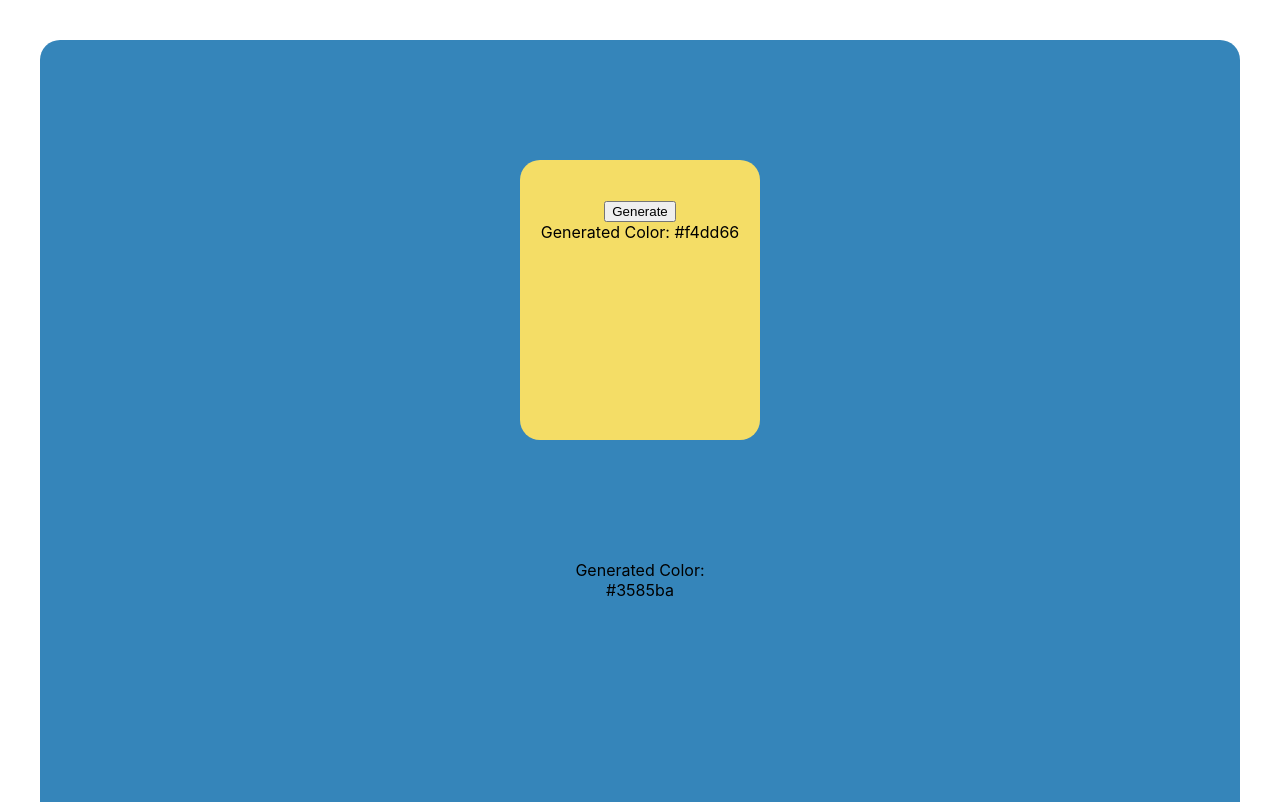
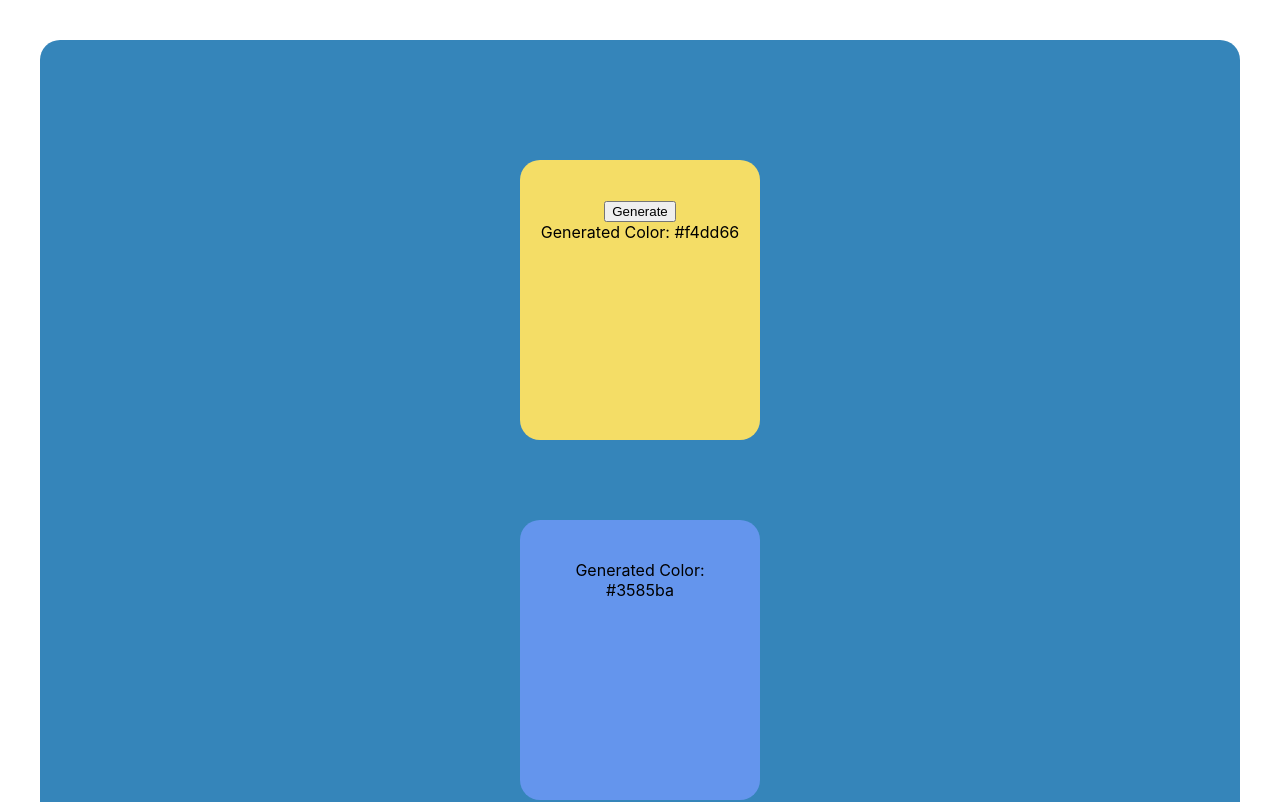
Before and after one commit to CamilaFenzl/react-random-color-generator, a React app: page / in a window 1280 px wide. Shown: the top 802 px of the page. Built offline with nearby package versions, Linux system fonts and the light colour scheme; the HTML template or start-up script is replaced by a standard one.

Commit message:
Fix button

```diff
--- a/src/App.css
+++ b/src/App.css
@@ -11,6 +11,7 @@
 }
 
 .App > div {
+  background-color: cornflowerblue;
   padding: 40px 20px;
   margin: 40px;
   border-radius: 20px;
```
